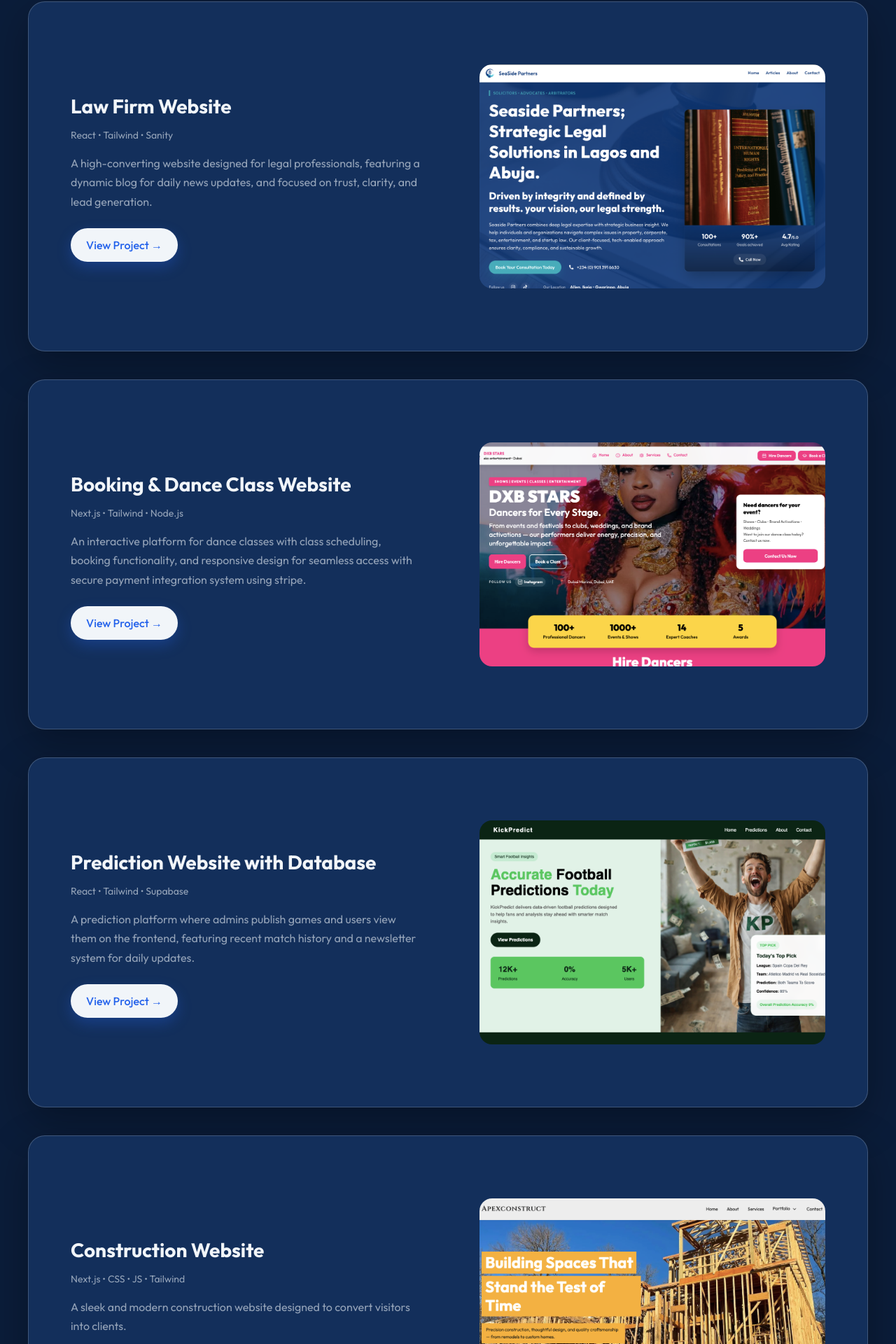
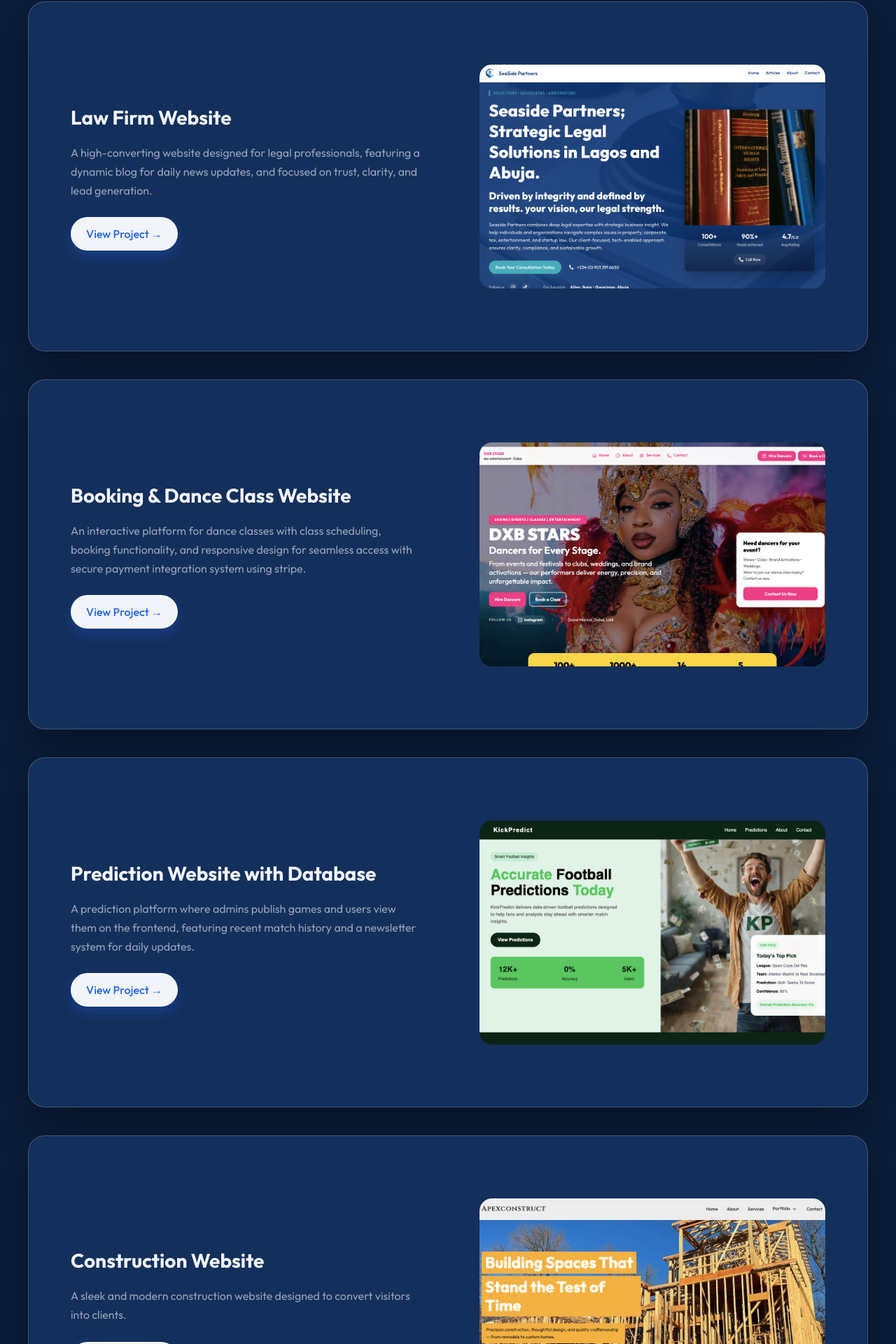
Before and after one commit to Hisaw304/Adamsdev, a React (Vite) app: page / in a window 1280 px wide. Shown: the part 1495-3415 px from the top of the page at 70% size. Built offline with nearby package versions, Linux system fonts and the light colour scheme.

Commit message:
live links added

```diff
--- a/src/assets/style.css
+++ b/src/assets/style.css
@@ -7,7 +7,14 @@
   --ad-text-muted: #94a3b8;
   --ad-border: rgba(241, 245, 249, 0.2);
 }
-
+html,
+body {
+  overflow-x: hidden;
+  max-width: 100%;
+}
+* {
+  box-sizing: border-box;
+}
 /* Body */
 body {
   background-color: var(--ad-body);
--- a/src/components/Portfolio.jsx
+++ b/src/components/Portfolio.jsx
@@ -2,11 +2,11 @@ import { motion, useScroll, useTransform } from "framer-motion";
 import SectionHeader from "../components/SectionHeader";
 import { useRef } from "react";
 import project7 from "../assets/project7.png";
-import project2 from "../assets/project2.png";
+// import project2 from "../assets/project2.png";
 import project3 from "../assets/project3.png";
 import project4 from "../assets/project4.png";
 import project5 from "../assets/project5.png";
-import project6 from "../assets/project6.png";
+// import project6 from "../assets/project6.png";
 import project8 from "../assets/project8.png";
 import project9 from "../assets/project9.png";
 import project10 from "../assets/project10.png";
@@ -14,70 +14,63 @@ import project10 from "../assets/project10.png";
 const projects = [
   {
     title: "Law Firm Website",
-    stack: "React • Tailwind • Sanity",
     desc: "A high-converting website designed for legal professionals, featuring a dynamic blog for daily news updates, and focused on trust, clarity, and lead generation.",
     img: project5,
-    link: "#",
+    link: "https://www.seasidepartners.org/",
     featured: true,
   },
   {
     title: "Booking & Dance Class Website",
-    stack: "Next.js • Tailwind • Node.js",
     desc: "An interactive platform for dance classes with class scheduling, booking functionality, and responsive design for seamless access with secure payment integration system using stripe.",
     img: project9,
-    link: "#",
+    link: "https://dxbstarsetm.com/",
   },
   {
     title: "Prediction Website with Database",
-    stack: "React • Tailwind • Supabase",
     desc: "A prediction platform where admins publish games and users view them on the frontend, featuring recent match history and a newsletter system for daily updates.",
     img: project10,
-    link: "#",
+    link: "https://www.kickpredict.xyz/",
   },
   {
     title: "Construction Website",
-    stack: "Next.js • CSS • JS • Tailwind",
     desc: "A sleek and modern construction website designed to convert visitors into clients.",
     img: project4,
-    link: "#",
+    link: "https://apexconstruct.org/",
   },
   {
     title: "Baking Website",
-    stack: "React • Tailwind • Node.js",
     desc: "A visually appealing website for a baking business featuring product showcases, custom orders, and a smooth user experience.",
     img: project8,
-    link: "#",
+    link: "https://everythingbybaliquity.vercel.app/",
     featured: true,
   },
   {
     title: "Portfolio Website",
-    stack: "React • Tailwind",
     desc: "A personal portfolio built with performance and design in mind.",
     img: project7,
     link: "#",
   },
+  // {
+  //   title: "Real Estate Platform",
+  //   stack: "Next.js • Firebase • Tailwind",
+  //   desc: "A modern platform for property listings with filtering, clean UI, and mobile-first experience.",
+  //   img: project2,
+  //   link: "#",
+  // },
   {
-    title: "Real Estate Platform",
-    stack: "Next.js • Firebase • Tailwind",
-    desc: "A modern platform for property listings with filtering, clean UI, and mobile-first experience.",
-    img: project2,
-    link: "#",
-  },
-  {
-    title: "SaaS Dashboard",
-    stack: "React • API • Charts",
-    desc: "A clean analytics dashboard with data visualization and intuitive user flows.",
+    title: "SaaS Application",
+    desc: "A modern SaaS platform built for creators and businesses, featuring powerful online tools for image optimization, PDF utilities, file management, and productivity workflows.",
     img: project3,
-    link: "#",
+    link: "https://focusstudio.vercel.app/",
   },
 
-  {
-    title: "E-commerce Store",
-    stack: "Next.js • Stripe • MongoDB",
-    desc: "A scalable e-commerce store with payment integration and modern UI.",
-    img: project6,
-    link: "#",
-  },
+  // {
+  //   title: "E-commerce Store",
+  //   stack: "Next.js • Stripe • MongoDB",
+  //   desc: "A scalable e-commerce store with payment integration and modern UI.",
+  //   img: project6,
+  //   link: "#",
+  // },
 ];
 
 export default function Portfolio() {
@@ -120,7 +113,7 @@ export default function Portfolio() {
               {/* LEFT */}
               <div className="portfolio-left">
                 <h3>{project.title}</h3>
-                <p className="stack">{project.stack}</p>
+                {/* <p className="stack">{project.stack}</p> */}
                 <p className="desc">{project.desc}</p>
 
                 <a href={project.link} className="view-btn">
```
Also changed, not shown: src/assets/project3.png, src/assets/project9.png.
